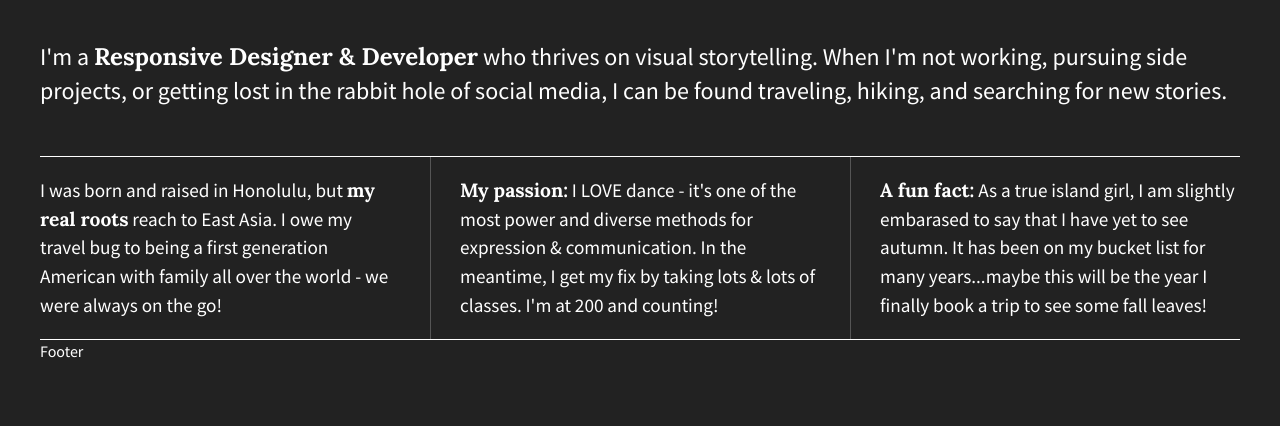
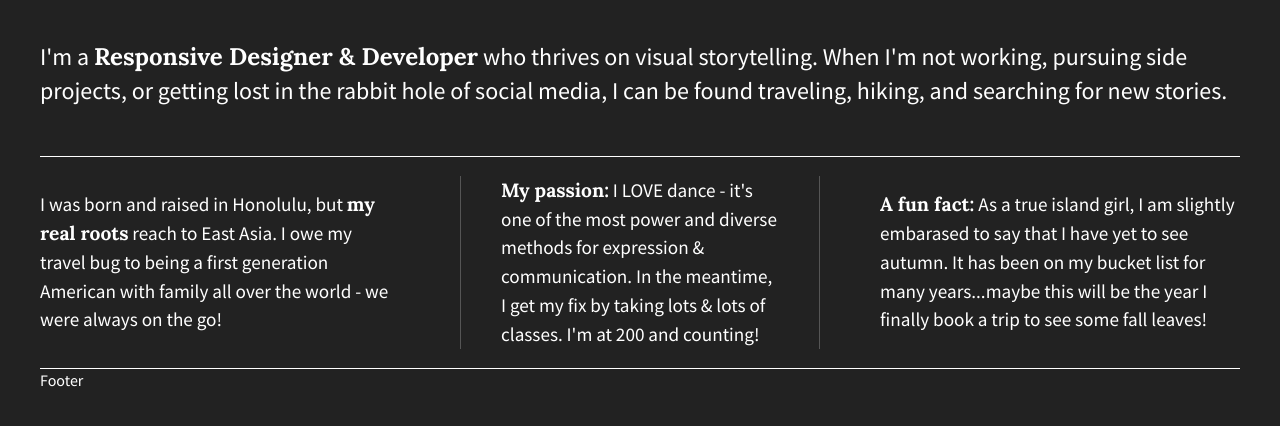
Before and after one commit to noellie-n/206-flexbox-grid, a plain HTML site: page index.html in a window 1280 px wide. Shown: the part 126-552 px from the top of the page. Drawn offline with nearby package versions, Linux system fonts and the light colour scheme.

Commit message:
Fixed media query for desktop, regarding flex-item padding

```diff
--- a/css/main.css
+++ b/css/main.css
@@ -246,9 +246,10 @@ footer i {
       border-bottom: none;
     }
 
-    #div-1, #div-2 {
-      border-right: 1px solid #555;
-      padding-right: 30px;
+    #div-2 p {
+        border-left: 1px solid #555;
+        border-right: 1px solid #555;
+        padding: 0 40px;
     }
 }
 
```
